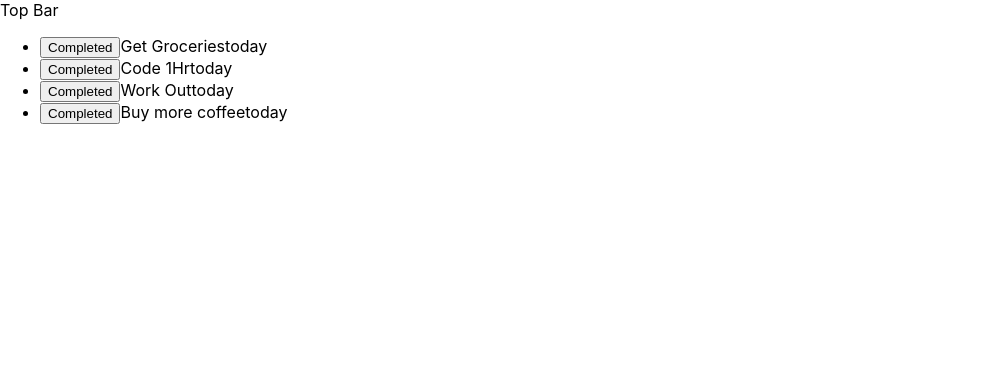
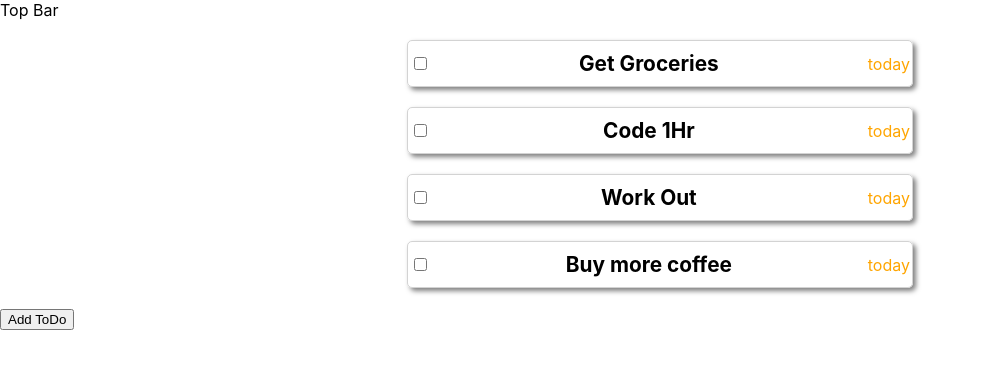
Before and after one commit to MirkoWebDev/simple-todo, a React (Create React App) app: page / in a window 1280 px wide. Shown: the top 368 px of the page, without its empty margins (0-982 px from the left). Built offline with nearby package versions, Linux system fonts and the light colour scheme.

Commit message:
Added Logic and Styling to List Elements, Todo Adder

```diff
--- a/src/App.js
+++ b/src/App.js
@@ -1,14 +1,22 @@
-import React from 'react';
+import React, {useState} from 'react';
 import './App.css';
 
 import TodoList from './components/todo-list/todo-list';
 import TopBar from './UI/top-bar/top-bar';
+import AddTodo from './components/add-todo/add-todo';
 
 function App() {
+  const [adderVisible, setAdderVisible] = useState(false);
+
+
   return (
     <React.Fragment>
       <TopBar />
-      <TodoList />
+      <TodoList adderToggle={() => {setAdderVisible(!adderVisible)}}/>
+
+      {adderVisible? <AddTodo
+        adderToggle={() => { setAdderVisible(!adderVisible) }}
+        /> : null}
     </React.Fragment>
   );
 }
--- /dev/null
+++ b/src/components/add-todo/add-todo.css
@@ -0,0 +1,24 @@
+.addTodoWrapper{
+    position: fixed;
+    display: flex;
+    align-items: center;
+    justify-content: space-around;
+    top: 0;
+    left: 0;
+    height: 100%;
+    width: 100%;
+    overflow: hidden;
+    z-index: 5;
+    background-color: rgba(0, 0, 0, 0.5);
+}
+
+.addTodo{
+    display: relative;
+    height: 500px;
+    max-height: 80%;
+    width: 500px;
+    max-width: 90%;
+    background-color: white;
+    border-radius: 10px;
+    box-shadow: 5px 5px 5px rgba(0, 0, 0, 0.5);
+}
--- /dev/null
+++ b/src/components/add-todo/add-todo.js
@@ -0,0 +1,24 @@
+import React, {useState} from 'react';
+
+import './add-todo.css';
+
+
+const AddTodo = props => {
+
+const [activtyName, setactivtyName] = useState('');
+
+    return(
+        <div className="addTodoWrapper" onClick={props.adderToggle}>
+            <div className="addTodo">
+                <span onClick={props.adderToggle}>Close</span>
+                <label>New Activity Name</label>
+                <input type="text" placeholder="Insert name" value={activtyName} onChange={element => setactivtyName(element.target.value)}/>
+                <label>Expire date</label>
+                <input type="select"></input>
+                <button onClick={props.addNew}>Add new Activity</button>
+            </div>
+        </div>
+    )
+}
+
+export default AddTodo
--- a/src/components/todo-element/todo-element.css
+++ b/src/components/todo-element/todo-element.css
@@ -0,0 +1,35 @@
+.todoElement{
+    display: flex;
+    justify-content: space-between;
+    align-items: center;
+    width: 90%;
+    max-width: 500px;
+    border: 1px solid lightgrey;
+    border-radius: 5px;
+    box-shadow: 3px 3px 5px  rgba(0,0,0,0.5);
+    margin: 20px auto;
+    padding: 10px 2px;
+    cursor: pointer;
+    transition: all 0.3s;
+}
+.todoElement:hover{
+    box-shadow: 5px 5px 8px rgba(0,0,0,0.5);
+    background-color: rgb(255, 250, 250);
+}
+.completed{
+    background-color: indianred;
+}
+.completed>.todoTitle{
+    text-decoration: line-through;
+}
+
+.todoTitle{
+    display: block;
+    font-size: 130%;
+    font-weight: bold;
+}
+
+.todoDuration{
+    display: block;
+    color: orange;
+}
--- a/src/components/todo-element/todo-element.js
+++ b/src/components/todo-element/todo-element.js
@@ -1,14 +1,14 @@
 import React from 'react';
 
 
-import 'todo-element.css';
+import './todo-element.css';
 const todoElement = props => {
 
     return(
-        <li>
-            <button>Completed</button>
-            <span>{props.title}</span>
-            <span>{props.duration}</span>
+        <li className={`todoElement ${props.completed? "completed" : ""}`}>
+            <input type="checkbox" checked={props.completed} onClick={props.clicked}></input>
+            <span className="todoTitle">{props.title}</span>
+            <span className="todoDuration">{props.duration}</span>
         </li>
     )
 }
--- a/src/components/todo-list/todo-list.js
+++ b/src/components/todo-list/todo-list.js
@@ -1,31 +1,50 @@
 import React, { useState } from 'react';
 import TodoElement from '../todo-element/todo-element';
 
-const todoList = props => {
+const TodoList = props => {
 const [listElements, setListElements] = useState([
     {title:'Get Groceries',
-    duration:'today'},
+    duration:'today',
+    completed:false},
     {title:'Code 1Hr',
-    duration:'today'},
+    duration:'today',
+    completed:false},
     {title:'Work Out',
-    duration:'today'},
+    duration:'today',
+    completed:false},
     {title:'Buy more coffee',
-    duration:'today'}
+    duration:'today',
+    completed:false}
 ])
+
+const elementClickedHandler = index =>{
+    const newElement = {
+        title:listElements[index].title,
+        duration: listElements[index].duration,
+        completed: !listElements[index].completed
+    }
+    const newArray = [...listElements];
+    newArray[index] = newElement;
+    setListElements(newArray);
+}
 
 
     return(
         <div>
             <ul>
-                {listElements.map(el =>
+                {listElements.map((el,index) =>
                    (
                        <TodoElement
+                       key={index}
+                       clicked={() => elementClickedHandler(index)}
                        title = {el.title}
-                       duration = {el.duration} />
+                       duration = {el.duration}
+                       completed = {el.completed}/>
                    ) )}
             </ul>
+            <button onClick={props.adderToggle}>Add ToDo</button>
         </div>
     )
 }
 
-export default todoList
+export default TodoList
```
